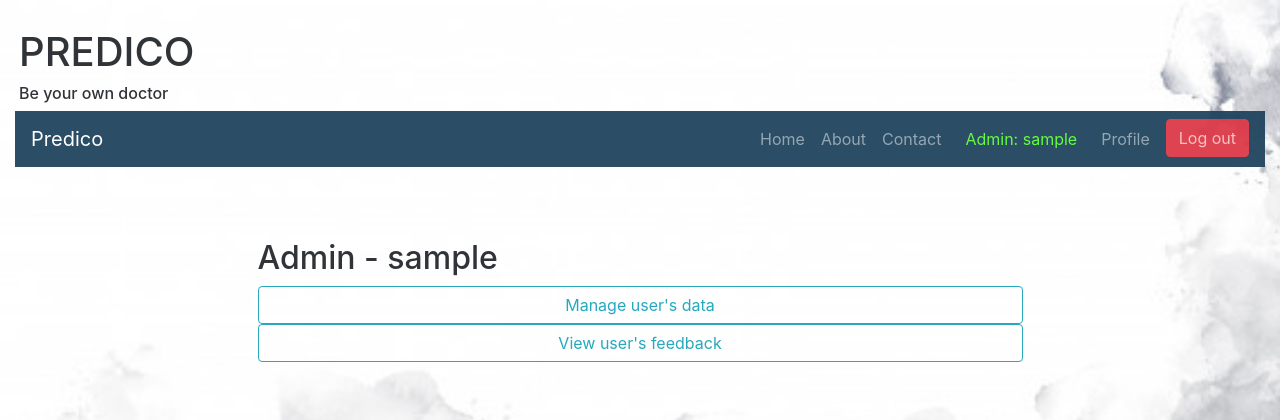
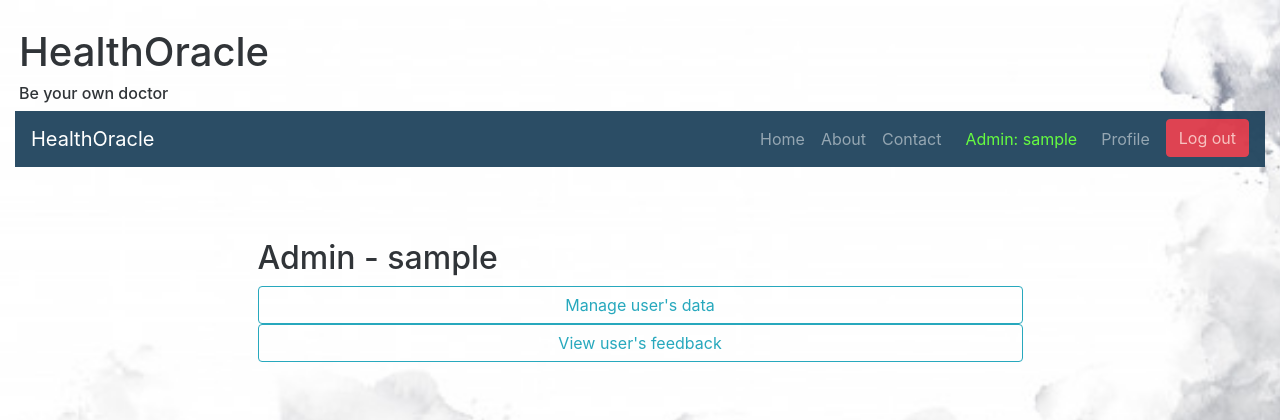
Before and after one commit to mohMujeeb/HealthOracle, a Django app: page /admin_ui in a window 1280 px wide. Shown: the top 420 px of the page. Run offline with Django 3.2, Linux system fonts and the light colour scheme; the visitor is signed in with stand-in values (Sample User, id 1); data that the repository does not hold is empty; parts of the project's set-up code (start-up, migrations or seed data) failed here and were passed over; some libraries are stand-ins or nearby versions.

Commit message:
feature update

```diff
--- a/templates/basic.html
+++ b/templates/basic.html
@@ -75,13 +75,13 @@
       <div class="container-fluid">
 
           <div class="page-header mt-1 mb-1 ml-1 ">
-          <h1>PREDICO</h1>
+          <h1>HealthOracle</h1>
           <h6>Be your own doctor </h6>
         </div>
 
 
           <nav class="navbar navbar-expand-lg navbar-dark" style="background-color: #1b405a;">
-              <a class="navbar-brand" href="{% url 'home' %}">Predico </a>
+              <a class="navbar-brand" href="{% url 'home' %}">HealthOracle </a>
               <button class="navbar-toggler" type="button" data-toggle="collapse" data-target="#navbarSupportedContent">
           <span class="navbar-toggler-icon"></span>
               </button>
@@ -182,7 +182,7 @@
       <div class="modal-content">
 
   <center>
-    <h1>Sign-In  As</h1>
+    <h1>Sign-In As</h1>
     </center>
   <br><br>
 
```
